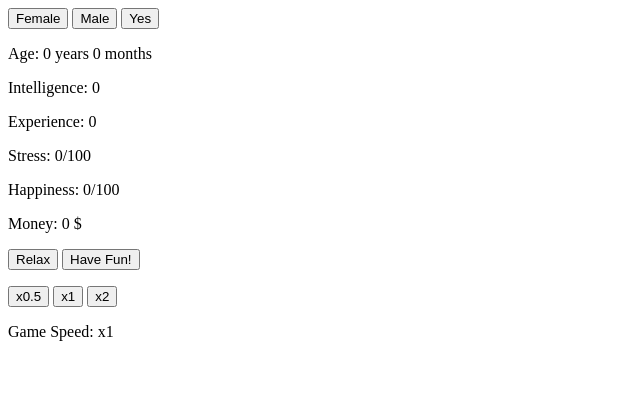
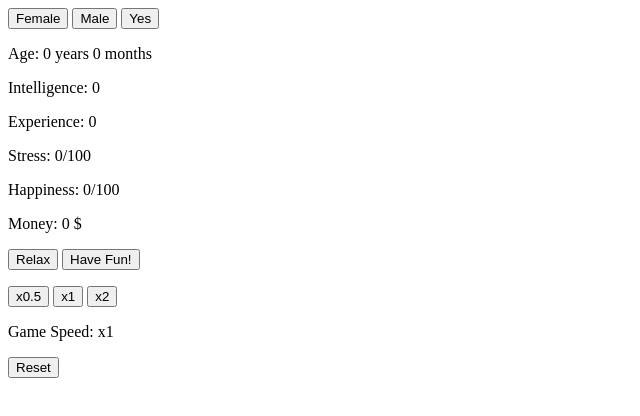
Before and after one commit to joaorato/job-market, a plain HTML site: page index.html in a window 1280 px wide. Shown: the whole page, without its empty margins (0-640 px from the left). Drawn offline with Linux system fonts and the light colour scheme.

Commit message:
added reset feature

```diff
--- a/index.html
+++ b/index.html
@@ -29,6 +29,7 @@
     <button onclick="timeController(1)" id="normalTime">x1</button>
     <button onclick="timeController(0.5)" id="speedUp">x2</button>
     <p id="timeText">Game Speed: x1</p>
+    <button onclick="reset()" id="reset">Reset</button>
     <script src="main.js" charset="utf-8" type="text/javascript"></script>
 </body>
 </html>
--- a/setup.js
+++ b/setup.js
@@ -57,3 +57,24 @@ function naming() {
         document.getElementById("nameAndGender").innerHTML = name + ", a " + gameData.gender;
     }
 }
+
+function reset(){
+    gameData.gender = null;
+    gameData.name = null;
+    gameData.ageYears = 0;
+    gameData.ageMonths = 0;
+    gameData.intelligence = 0;
+    gameData.experience = 0;
+    gameData.stress = 0;
+    gameData.happiness = 100;
+    gameData.money = 0;
+    gameData.start = false
+    document.getElementById("nameAndGender").innerHTML = '';
+    document.getElementById("age").innerHTML = "Age: " + gameData.ageYears + " years " + gameData.ageMonths + " months"
+    document.getElementById("happiness").innerHTML = "Happiness: " + gameData.happiness + "/100"
+    document.getElementById("intelligence").innerHTML = "Intelligence: " + gameData.intelligence
+    document.getElementById("stress").innerHTML = "Stress: " + gameData.stress
+    document.getElementById("money").innerHTML = "Money: " + gameData.money + " $"
+    document.getElementById("action").innerHTML = ''
+    genderButtonsOn()
+}
```
